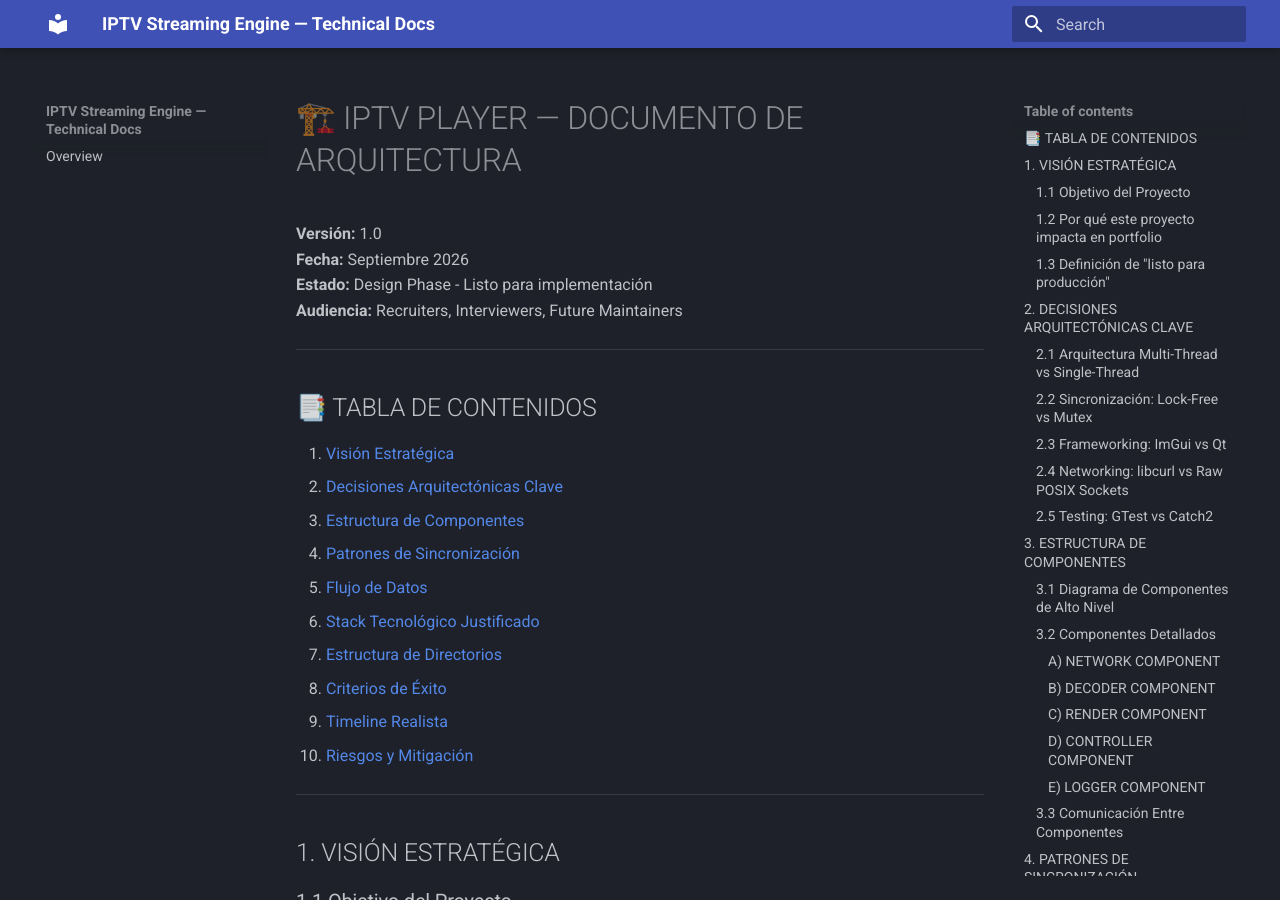
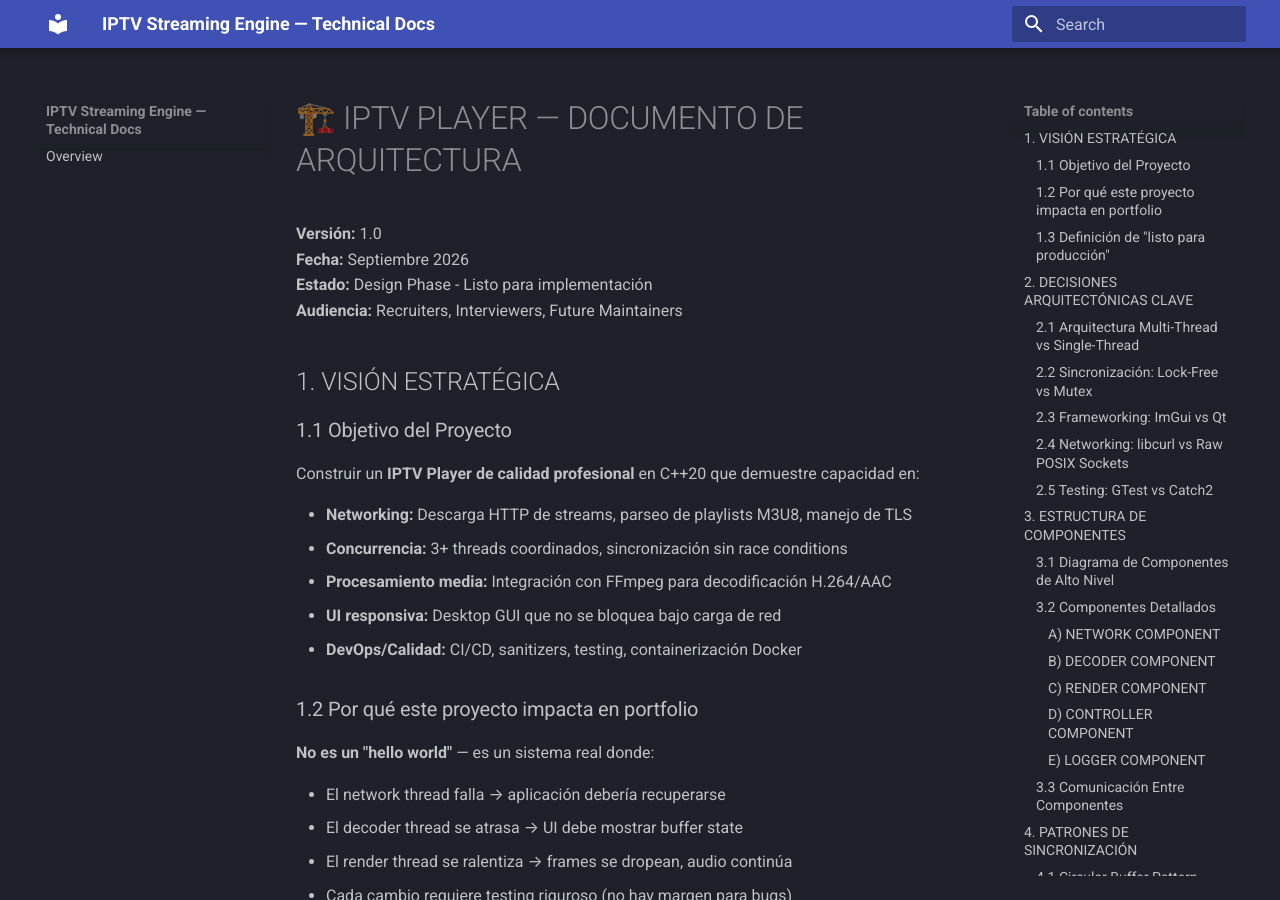
Before and after one commit to DjSurgeon/VSMN-Player, an MkDocs documentation site: the page built from docs/initial/IPTV_PLAYER_ARCHITECTURE.md, in a window 1280 px wide and 900 px high. Built offline with MkDocs 1.6.1 and Material for MkDocs 9.7.7, drawn with Linux system fonts in a browser that asks for light colours.

```diff
--- a/docs/IPTV_PLAYER_ARCHITECTURE.md
+++ b/docs/initial/IPTV_PLAYER_ARCHITECTURE.md
@@ -4,23 +4,6 @@
 **Fecha:** Septiembre 2026
 **Estado:** Design Phase - Listo para implementación
 **Audiencia:** Recruiters, Interviewers, Future Maintainers
-
----
-
-## 📑 TABLA DE CONTENIDOS
-
-1. [Visión Estratégica](#1-visión-estratégica)
-2. [Decisiones Arquitectónicas Clave](#2-decisiones-arquitectónicas-clave)
-3. [Estructura de Componentes](#3-estructura-de-componentes)
-4. [Patrones de Sincronización](#4-patrones-de-sincronización)
-5. [Flujo de Datos](#5-flujo-de-datos)
-6. [Stack Tecnológico Justificado](#6-stack-tecnológico-justificado)
-7. [Estructura de Directorios](#7-estructura-de-directorios)
-8. [Criterios de Éxito](#8-criterios-de-éxito)
-9. [Timeline Realista](#9-timeline-realista)
-10. [Riesgos y Mitigación](#10-riesgos-y-mitigación)
-
----
 
 ## 1. VISIÓN ESTRATÉGICA
 
```
Also changed, not shown: docs/initial/00_LEEME_PRIMERO.txt (renamed from docs/00_LEEME_PRIMERO.txt), docs/initial/00_QUICK_START.md (renamed from docs/00_QUICK_START.md), docs/initial/01_IPTV_PLAYER_EXECUTIVE_SUMMARY.md (renamed from docs/01_IPTV_PLAYER_EXECUTIVE_SUMMARY.md), docs/initial/02_IPTV_PLAYER_ARQUITECTURA.md (renamed from docs/02_IPTV_PLAYER_ARQUITECTURA.md), docs/initial/03_IPTV_PLAYER_DATA_DESIGN.md (renamed from docs/03_IPTV_PLAYER_DATA_DESIGN.md), docs/initial/04_IPTV_PLAYER_ROADMAP.md (renamed from docs/04_IPTV_PLAYER_ROADMAP.md), docs/initial/05_ARCHITECTURE_DIAGRAMS.md (renamed from docs/05_ARCHITECTURE_DIAGRAMS.md), docs/initial/DEV_LOG.md (renamed from docs/DEV_LOG.md), docs/initial/GITHUB_ACTIONS_PIPELINE.md (renamed from docs/GITHUB_ACTIONS_PIPELINE.md), docs/initial/IPTV_PLAYER_EXECUTION_PLAN.md (renamed from docs/IPTV_PLAYER_EXECUTION_PLAN.md), docs/initial/IPTV_PLAYER_TECHNICAL_DECISIONS.md (renamed from docs/IPTV_PLAYER_TECHNICAL_DECISIONS.md), docs/initial/QUICK_START.md (renamed from docs/QUICK_START.md), docs/initial/README.md (renamed from docs/README.md), docs/initial/ROADMAP_VISUAL.txt (renamed from docs/ROADMAP_VISUAL.txt), 3 other files.
